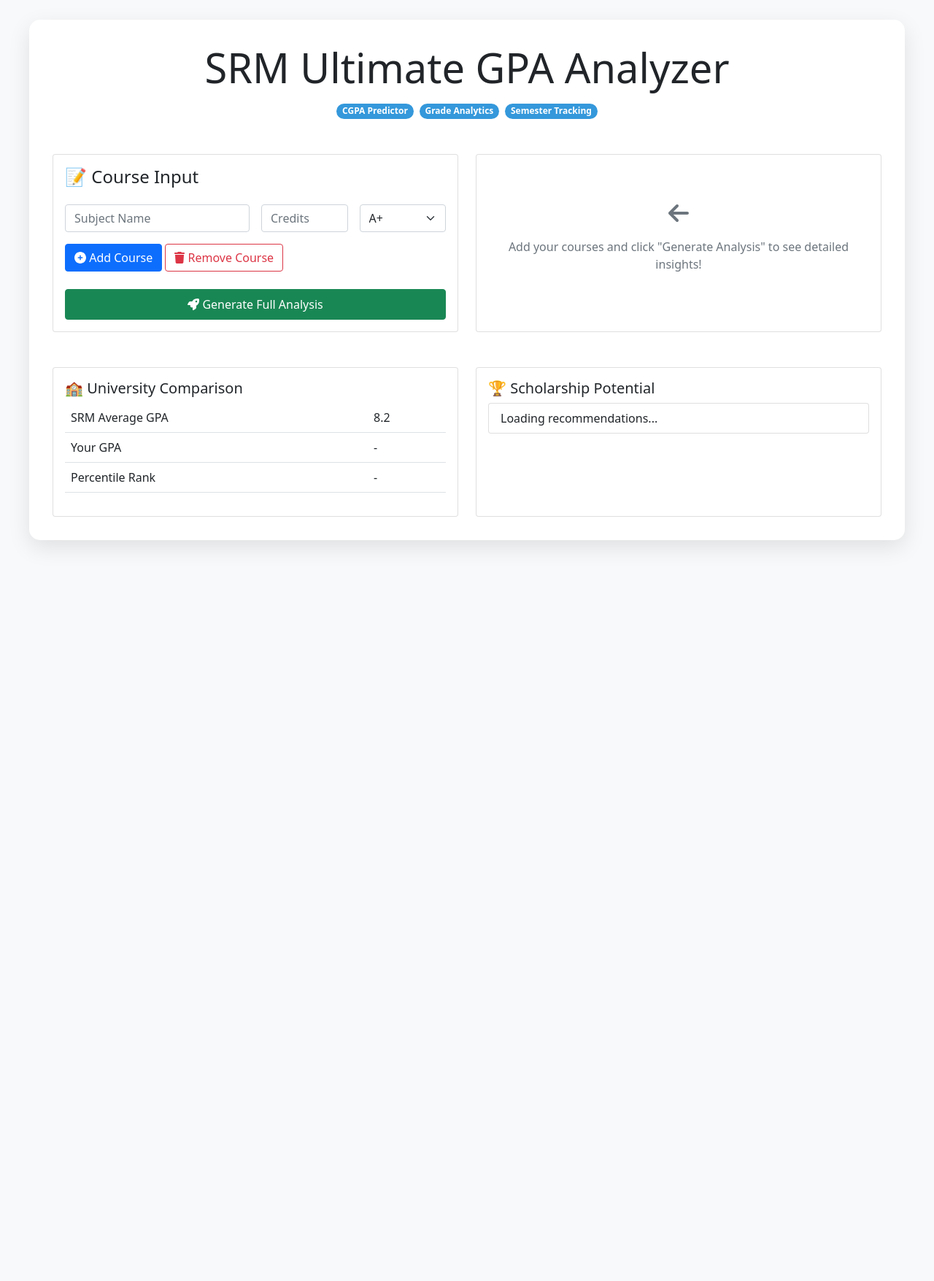
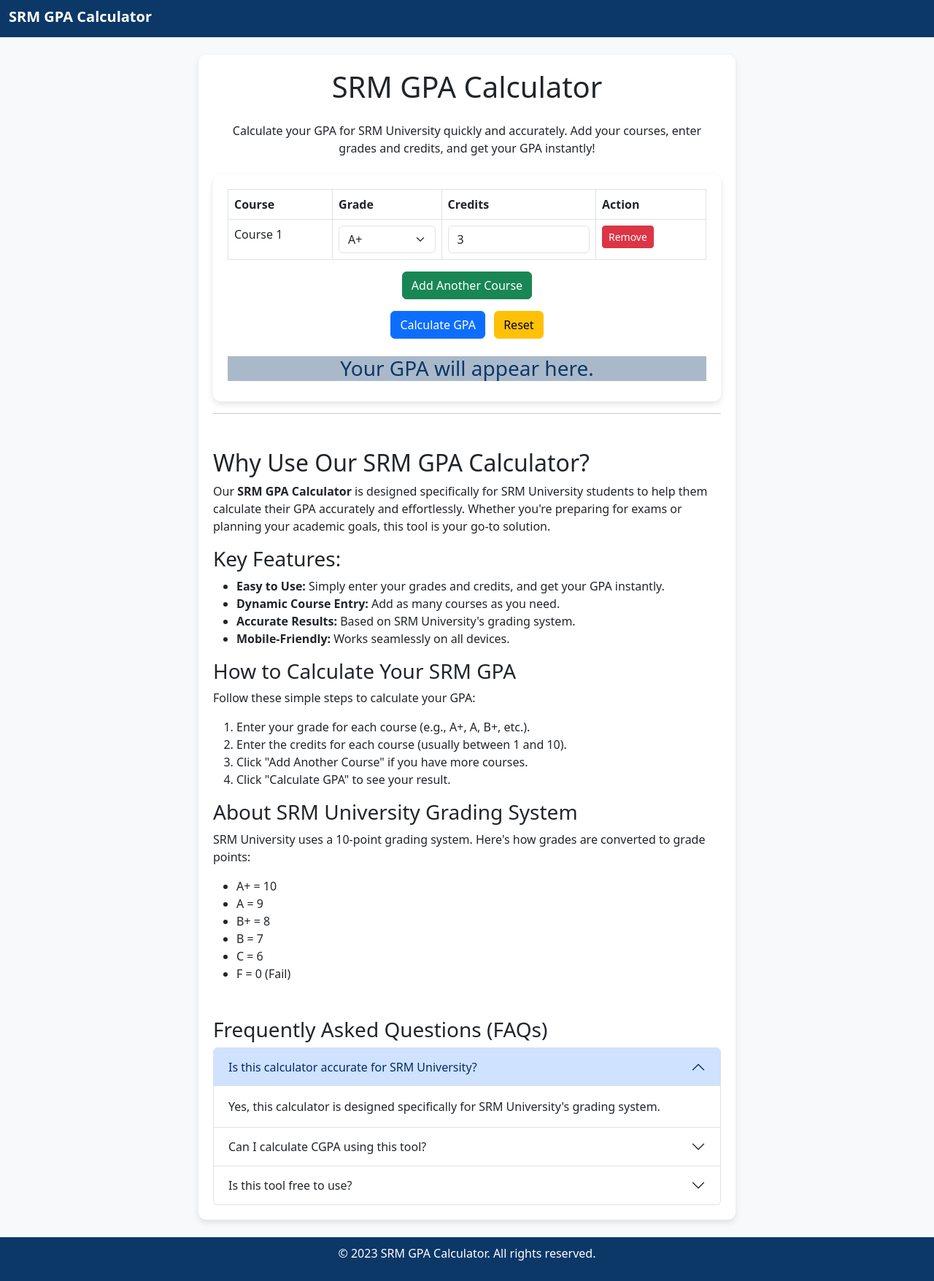
Before and after one commit to Techhubsg/srm-gpa-calculator, a plain HTML site: page index.html in a window 1280 px wide. Shown: the part 5-1760 px from the top of the page at 73% size. Before the commit the page ends 800 px from the top, so only its background shows below. Drawn offline with nearby package versions, Linux system fonts and the light colour scheme.

Commit message:
Update index.html

```diff
--- a/index.html
+++ b/index.html
@@ -3,320 +3,319 @@
 <head>
   <meta charset="UTF-8">
   <meta name="viewport" content="width=device-width, initial-scale=1.0">
-    <title>SRM GPA Calculator - Ultimate Tool for Students</title>
-    <meta name="description" content="SRM University's most detailed GPA calculator with semester tracking, grade analysis, and personalized insights. Calculate GPA/CGPA instantly!">
-    <link href="https://cdn.jsdelivr.net/npm/bootstrap@5.1.3/dist/css/bootstrap.min.css" rel="stylesheet">
-    <script src="https://cdn.jsdelivr.net/npm/chart.js"></script>
+  <meta name="description" content="Calculate your SRM GPA easily with our free SRM GPA Calculator. Accurate, fast, and user-friendly. Perfect for SRM University students!">
+  <meta name="keywords" content="srm gpa calculator, srm university gpa calculator, srm gpa calculation, srm grade calculator, srm cgpa calculator">
+  <meta name="author" content="srm gpa calculator">
+  <title>SRM GPA Calculator - Calculate Your GPA Easily</title>
+  <!-- favicon -->
+   <link rel="shortcut icon" href="./logo.png" type="image/x-icon">
+  <!-- Bootstrap CSS -->
+  <link href="https://cdn.jsdelivr.net/npm/bootstrap@5.3.0/dist/css/bootstrap.min.css" rel="stylesheet">
   <style>
-        :root {
-            --primary-color: #2c3e50;
-            --secondary-color: #3498db;
+    body {
+      background-color: #f8f9fa;
     }
-        body { background: #f8f9fa; }
-        .tool-container {
-            background: white;
-            border-radius: 15px;
-            box-shadow: 0 10px 30px rgba(0,0,0,0.1);
-            margin: 2rem auto;
-            padding: 2rem;
-            max-width: 1200px;
+    .navbar {
+      background-color: #0c3868 !important;
     }
-        .feature-badge { background: var(--secondary-color); }
-        .analysis-card { border-left: 4px solid var(--secondary-color); }
-        #gradeDistributionChart { max-height: 300px; }
+    .navbar-brand {
+      color: #fff !important;
+      font-weight: bold;
+    }
+    .calculator-container {
+      background-color: #fff;
+      padding: 30px;
+      border-radius: 10px;
+      box-shadow: 0 4px 8px rgba(0, 0, 0, 0.1);
+      margin-top: 30px;
+    }
+    .result {
+      font-size: 24px;
+      font-weight: bold;
+      color: #0c3868;
+      margin-top: 20px;
+      background: #0c386859;
+    }
+    .footer {
+      background-color: #0c3868;
+      color: #fff;
+      padding: 10px 0;
+
+    }
+    .calculator-container {
+    max-width: 800px;
+    margin: 0 auto;
+    background-color: #fff;
+    padding: 20px;
+    border-radius: 10px;
+    box-shadow: 0 4px 8px rgba(0, 0, 0, 0.1);
+  }
+  .form-label {
+    font-weight: 500;
+    color: #333;
+  }
+
   </style>
 </head>
 <body>
-    <div class="tool-container">
-        <!-- Header Section -->
-        <div class="text-center mb-5">
-            <h1 class="display-4 mb-3">SRM Ultimate GPA Analyzer</h1>
-            <div class="d-flex justify-content-center gap-2 flex-wrap">
-                <span class="feature-badge badge rounded-pill">CGPA Predictor</span>
-                <span class="feature-badge badge rounded-pill">Grade Analytics</span>
-                <span class="feature-badge badge rounded-pill">Semester Tracking</span>
+  <!-- Navbar -->
+  <nav class="navbar navbar-expand-lg navbar-dark">
+    <div class="container-fluid">
+      <a class="navbar-brand" href="#" title="SRM GPA Calculator">SRM GPA Calculator</a>
+    </div>
+  </nav>
+
+  <!-- Main Content -->
+  <div class="container my-4">
+    <div class="row">
+      <div class="col-lg-8 offset-lg-2">
+        <div class="calculator-container">
+          <h1 class="text-center mb-4">SRM GPA Calculator</h1>
+          <p class="text-center mb-4">Calculate your GPA for SRM University quickly and accurately. Add your courses, enter grades and credits, and get your GPA instantly!</p>
+
+          <div class="calculator-container">
+
+
+            <!-- Input Table -->
+            <div class="table-responsive">
+              <table class="table table-bordered" id="courseTable">
+                <thead>
+                  <tr>
+                    <th>Course</th>
+                    <th>Grade</th>
+                    <th>Credits</th>
+                    <th>Action</th>
+                  </tr>
+                </thead>
+                <tbody>
+                  <!-- Default Row -->
+                  <tr id="row1">
+                    <td>Course 1</td>
+                    <td>
+                      <select class="form-select grade-input">
+                        <option value="10">A+</option>
+                        <option value="9">A</option>
+                        <option value="8">B+</option>
+                        <option value="7">B</option>
+                        <option value="6">C</option>
+                        <option value="0">F</option>
+                      </select>
+                    </td>
+                    <td>
+                      <input type="number" class="form-control credit-input" value="3" min="1" max="10" required>
+                    </td>
+                    <td>
+                      <button class="btn btn-danger btn-sm" onclick="removeRow(1)">Remove</button>
+                    </td>
+                  </tr>
+                </tbody>
+              </table>
+            </div>
+
+            <!-- Add Row Button -->
+            <div class="text-center mb-3">
+              <button class="btn btn-success" onclick="addRow()">Add Another Course</button>
+            </div>
+
+            <!-- Calculate and Reset Buttons -->
+            <div class="text-center mb-3">
+              <button class="btn btn-primary me-2" onclick="calculateGPA()">Calculate GPA</button>
+              <button class="btn btn-warning" onclick="resetCalculator()">Reset</button>
+            </div>
+
+            <!-- Result Display -->
+            <div class="result text-center mt-4">
+              <h3 id="gpaResult">Your GPA will appear here.</h3>
+            </div>
+          </div>
+          <hr>
+        <!-- SEO-Optimized Content -->
+        <div class="mt-5">
+          <h2>Why Use Our SRM GPA Calculator?</h2>
+          <p>Our <strong>SRM GPA Calculator</strong> is designed specifically for SRM University students to help them calculate their GPA accurately and effortlessly. Whether you're preparing for exams or planning your academic goals, this tool is your go-to solution.</p>
+
+          <h3>Key Features:</h3>
+          <ul>
+            <li><strong>Easy to Use:</strong> Simply enter your grades and credits, and get your GPA instantly.</li>
+            <li><strong>Dynamic Course Entry:</strong> Add as many courses as you need.</li>
+            <li><strong>Accurate Results:</strong> Based on SRM University's grading system.</li>
+            <li><strong>Mobile-Friendly:</strong> Works seamlessly on all devices.</li>
+          </ul>
+
+          <h3>How to Calculate Your SRM GPA</h3>
+          <p>Follow these simple steps to calculate your GPA:</p>
+          <ol>
+            <li>Enter your grade for each course (e.g., A+, A, B+, etc.).</li>
+            <li>Enter the credits for each course (usually between 1 and 10).</li>
+            <li>Click "Add Another Course" if you have more courses.</li>
+            <li>Click "Calculate GPA" to see your result.</li>
+          </ol>
+
+          <h3>About SRM University Grading System</h3>
+          <p>SRM University uses a 10-point grading system. Here's how grades are converted to grade points:</p>
+          <ul>
+            <li>A+ = 10</li>
+            <li>A = 9</li>
+            <li>B+ = 8</li>
+            <li>B = 7</li>
+            <li>C = 6</li>
+            <li>F = 0 (Fail)</li>
+          </ul>
+
+
+          <!-- FAQs Section -->
+<h3 class="mt-5">Frequently Asked Questions (FAQs)</h3>
+<div class="accordion" id="faqAccordion">
+  <!-- FAQ 1 -->
+  <div class="accordion-item">
+    <h2 class="accordion-header" id="faqHeading1">
+      <button class="accordion-button" type="button" data-bs-toggle="collapse" data-bs-target="#faqCollapse1" aria-expanded="true" aria-controls="faqCollapse1">
+        Is this calculator accurate for SRM University?
+      </button>
+    </h2>
+    <div id="faqCollapse1" class="accordion-collapse collapse show" aria-labelledby="faqHeading1" data-bs-parent="#faqAccordion">
+      <div class="accordion-body">
+        Yes, this calculator is designed specifically for SRM University's grading system.
+      </div>
     </div>
   </div>
 
-        <!-- Main Calculator Section -->
-        <div class="row g-4">
-            <!-- Input Panel -->
-            <div class="col-lg-6">
-                <div class="card h-100">
-                    <div class="card-body">
-                        <h4 class="card-title mb-4">📝 Course Input</h4>
-                        <div id="courses-container">
-                            <!-- Dynamic course entries will be added here -->
+  <!-- FAQ 2 -->
+  <div class="accordion-item">
+    <h2 class="accordion-header" id="faqHeading2">
+      <button class="accordion-button collapsed" type="button" data-bs-toggle="collapse" data-bs-target="#faqCollapse2" aria-expanded="false" aria-controls="faqCollapse2">
+        Can I calculate CGPA using this tool?
+      </button>
+    </h2>
+    <div id="faqCollapse2" class="accordion-collapse collapse" aria-labelledby="faqHeading2" data-bs-parent="#faqAccordion">
+      <div class="accordion-body">
+        Currently, this tool calculates GPA. However, you can use it multiple times for different semesters to calculate your CGPA manually.
       </div>
-                        <div class="d-grid gap-2 d-md-block mt-3">
-                            <button class="btn btn-primary" onclick="addCourse()">
-                                <i class="fas fa-plus-circle"></i> Add Course
+    </div>
+  </div>
+
+  <!-- FAQ 3 -->
+  <div class="accordion-item">
+    <h2 class="accordion-header" id="faqHeading3">
+      <button class="accordion-button collapsed" type="button" data-bs-toggle="collapse" data-bs-target="#faqCollapse3" aria-expanded="false" aria-controls="faqCollapse3">
+        Is this tool free to use?
       </button>
-                            <button class="btn btn-outline-danger" onclick="removeCourse()">
-                                <i class="fas fa-trash"></i> Remove Course
-                            </button>
-                        </div>
-                        <div class="mt-4">
-                            <button class="btn btn-success w-100 py-2" onclick="calculateGPA()">
-                                <i class="fas fa-rocket"></i> Generate Full Analysis
-                            </button>
+    </h2>
+    <div id="faqCollapse3" class="accordion-collapse collapse" aria-labelledby="faqHeading3" data-bs-parent="#faqAccordion">
+      <div class="accordion-body">
+        Yes, this SRM GPA Calculator is completely free to use.
       </div>
     </div>
   </div>
 </div>
 
-            <!-- Results Panel -->
-            <div class="col-lg-6">
-                <div class="card h-100">
-                    <div class="card-body">
-                        <div id="results" style="display: none;">
-                            <h4 class="card-title mb-4">📊 Detailed Analysis</h4>
 
-                            <!-- Key Metrics -->
-                            <div class="row mb-4">
-                                <div class="col-md-6">
-                                    <div class="analysis-card p-3 mb-3">
-                                        <small class="text-muted">Current GPA</small>
-                                        <h2 class="mb-0" id="currentGpa">0.00</h2>
-                                        <small class="text-muted">/10.00</small>
-                                    </div>
-                                </div>
-                                <div class="col-md-6">
-                                    <div class="analysis-card p-3 mb-3">
-                                        <small class="text-muted">Credits Completed</small>
-                                        <h2 class="mb-0" id="totalCredits">0</h2>
-                                    </div>
-                                </div>
-                            </div>
-
-                            <!-- Progress to Target -->
-                            <div class="mb-4">
-                                <h5>🎯 Progress to Target GPA</h5>
-                                <div class="progress" style="height: 25px;">
-                                    <div id="gpaProgress" class="progress-bar"
-                                         role="progressbar" style="width: 0%">8.2/9.0</div>
-                                </div>
-                                <div class="mt-2">
-                                    <input type="number" id="targetGpa" step="0.1" min="0" max="10"
-                                           class="form-control form-control-sm"
-                                           placeholder="Set target GPA (e.g., 9.0)">
-                                </div>
-                            </div>
-
-                            <!-- Grade Distribution Chart -->
-                            <div class="mb-4">
-                                <h5>📈 Grade Distribution</h5>
-                                <canvas id="gradeDistributionChart"></canvas>
-                            </div>
-
-                            <!-- Actionable Insights -->
-                            <div class="alert alert-warning">
-                                <h5>💡 Performance Insights</h5>
-                                <div id="performanceInsights"></div>
-                            </div>
-
-                            <!-- Subject Breakdown -->
-                            <div class="mb-4">
-                                <h5>📚 Subject-wise Performance</h5>
-                                <div id="subjectBreakdown" class="row"></div>
-                            </div>
-                        </div>
-
-                        <!-- Initial State Message -->
-                        <div id="initialMessage" class="text-center text-muted py-5">
-                            <i class="fas fa-arrow-left fa-2x mb-3"></i>
-                            <p>Add your courses and click "Generate Analysis" to see detailed insights!</p>
         </div>
       </div>
     </div>
   </div>
   </div>
 
-        <!-- Value-Added Sections -->
-        <div class="row mt-4 g-4">
-            <!-- GPA Comparison -->
-            <div class="col-md-6">
-                <div class="card h-100">
-                    <div class="card-body">
-                        <h5>🏫 University Comparison</h5>
-                        <table class="table">
-                            <tr><td>SRM Average GPA</td><td>8.2</td></tr>
-                            <tr><td>Your GPA</td><td id="comparisonGpa">-</td></tr>
-                            <tr><td>Percentile Rank</td><td id="percentileRank">-</td></tr>
-                        </table>
+  <!-- Footer -->
+  <footer class="footer text-center">
+    <div class="container">
+      <p>&copy; 2023 SRM GPA Calculator. All rights reserved.</p>
     </div>
-                </div>
-            </div>
+  </footer>
 
-            <!-- Scholarship Info -->
-            <div class="col-md-6">
-                <div class="card h-100">
-                    <div class="card-body">
-                        <h5>🏆 Scholarship Potential</h5>
-                        <ul id="scholarshipInfo" class="list-group">
-                            <li class="list-group-item">Loading recommendations...</li>
-                        </ul>
-                    </div>
-                </div>
-            </div>
-        </div>
-    </div>
-
-    <!-- Scripts -->
-    <script src="https://cdn.jsdelivr.net/npm/bootstrap@5.1.3/dist/js/bootstrap.bundle.min.js"></script>
-    <script src="https://cdnjs.cloudflare.com/ajax/libs/font-awesome/6.0.0/js/all.min.js"></script>
+  <!-- Bootstrap JS -->
+  <script src="https://cdn.jsdelivr.net/npm/bootstrap@5.3.0/dist/js/bootstrap.bundle.min.js"></script>
 
 <script>
-        // Grade Configuration
-        const gradeConfig = {
-            'A+': { points: 10, color: '#27ae60' },
-            'A': { points: 9, color: '#2ecc71' },
-            'B+': { points: 8, color: '#f1c40f' },
-            'B': { points: 7, color: '#f39c12' },
-            'C+': { points: 6, color: '#e67e22' },
-            'C': { points: 5, color: '#d35400' },
-            'D': { points: 4, color: '#e74c3c' },
-            'F': { points: 0, color: '#c0392b' }
-        };
+      let rowCount = 1;
 
-        // Initialize Chart
-        let gradeChart;
-        const ctx = document.getElementById('gradeDistributionChart').getContext('2d');
-
-        // Course Management
-        let courses = [];
-
-        function addCourse() {
-            const newCourse = document.createElement('div');
-            newCourse.className = 'course-entry row g-3 align-items-center mb-3';
-            newCourse.innerHTML = `
-                <div class="col-6">
-                    <input type="text" class="form-control subject-name" placeholder="Subject Name">
-                </div>
-                <div class="col-3">
-                    <input type="number" class="form-control credits-input"
-                           placeholder="Credits" min="0" step="0.5" required>
-                </div>
-                <div class="col-3">
-                    <select class="form-select grade-select">
-                        ${Object.entries(gradeConfig).map(([grade, data]) =>
-                            `<option value="${grade}" style="background:${data.color}30">${grade}</option>`
-                        ).join('')}
+// Function to add a new row
+function addRow() {
+  rowCount++;
+  const tableBody = document.querySelector("#courseTable tbody");
+  const newRow = `
+    <tr id="row${rowCount}">
+      <td>Course ${rowCount}</td>
+      <td>
+        <select class="form-select grade-input">
+          <option value="10">A+</option>
+          <option value="9">A</option>
+          <option value="8">B+</option>
+          <option value="7">B</option>
+          <option value="6">C</option>
+          <option value="0">F</option>
         </select>
-                </div>
+      </td>
+      <td>
+        <input type="number" class="form-control credit-input" value="3" min="1" max="10" required>
+      </td>
+      <td>
+        <button class="btn btn-danger btn-sm" onclick="removeRow(${rowCount})">Remove</button>
+      </td>
+    </tr>
   `;
-            document.getElementById('courses-container').appendChild(newCourse);
+  tableBody.insertAdjacentHTML('beforeend', newRow);
 }
 
-        function removeCourse() {
-            const container = document.getElementById('courses-container');
-            if (container.children.length > 0) {
-                container.removeChild(container.lastElementChild);
+// Function to remove a row
+function removeRow(rowId) {
+  const row = document.getElementById(`row${rowId}`);
+  if (row) row.remove();
+}
+
+// Function to calculate GPA
+function calculateGPA() {
+  const gradeInputs = document.querySelectorAll(".grade-input");
+  const creditInputs = document.querySelectorAll(".credit-input");
+
+  let totalWeightedGradePoints = 0;
+  let totalCredits = 0;
+
+  gradeInputs.forEach((gradeInput, index) => {
+    const grade = parseFloat(gradeInput.value);
+    const credits = parseFloat(creditInputs[index].value);
+
+    if (!isNaN(grade) && !isNaN(credits)) {
+      totalWeightedGradePoints += grade * credits;
+      totalCredits += credits;
+    }
+  });
+
+  if (totalCredits === 0) {
+    document.getElementById("gpaResult").innerText = "Please enter valid data.";
+  } else {
+    const gpa = (totalWeightedGradePoints / totalCredits).toFixed(2);
+    document.getElementById("gpaResult").innerText = `Your GPA is: ${gpa}`;
   }
 }
 
-        // Main Calculation Function
-        function calculateGPA() {
-            const entries = document.getElementsByClassName('course-entry');
-            courses = [];
-            let totalCredits = 0, totalPoints = 0;
-
-            // Process each course
-            Array.from(entries).forEach(entry => {
-                const course = {
-                    subject: entry.querySelector('.subject-name').value || 'Untitled Course',
-                    credits: parseFloat(entry.querySelector('.credits-input').value),
-                    grade: entry.querySelector('.grade-select').value
-                };
-
-                if (course.credits > 0) {
-                    totalCredits += course.credits;
-                    totalPoints += course.credits * gradeConfig[course.grade].points;
-                    courses.push(course);
+// Function to reset the calculator
+function resetCalculator() {
+  const tableBody = document.querySelector("#courseTable tbody");
+  tableBody.innerHTML = `
+    <tr id="row1">
+      <td>Course 1</td>
+      <td>
+        <select class="form-select grade-input">
+          <option value="10">A+</option>
+          <option value="9">A</option>
+          <option value="8">B+</option>
+          <option value="7">B</option>
+          <option value="6">C</option>
+          <option value="0">F</option>
+        </select>
+      </td>
+      <td>
+        <input type="number" class="form-control credit-input" value="3" min="1" max="10" required>
+      </td>
+      <td>
+        <button class="btn btn-danger btn-sm" onclick="removeRow(1)">Remove</button>
+      </td>
+    </tr>
+  `;
+  document.getElementById("gpaResult").innerText = "Your GPA will appear here.";
+  rowCount = 1;
 }
-            });
-
-            // Calculate GPA
-            const gpa = totalCredits > 0 ? (totalPoints / totalCredits) : 0;
-
-            // Update Display
-            document.getElementById('results').style.display = 'block';
-            document.getElementById('initialMessage').style.display = 'none';
-            document.getElementById('currentGpa').textContent = gpa.toFixed(2);
-            document.getElementById('totalCredits').textContent = totalCredits.toFixed(1);
-            document.getElementById('comparisonGpa').textContent = gpa.toFixed(2);
-
-            // Update Visualizations
-            updateGradeDistributionChart();
-            updatePerformanceInsights(gpa);
-            updateSubjectBreakdown();
-            updateScholarshipInfo(gpa);
-            updateGpaProgress(gpa);
-        }
-
-        // Advanced Features
-        function updateGradeDistributionChart() {
-            if (gradeChart) gradeChart.destroy();
-
-            const gradeCounts = Object.keys(gradeConfig).reduce((acc, grade) => {
-                acc[grade] = courses.filter(c => c.grade === grade).length;
-                return acc;
-            }, {});
-
-            gradeChart = new Chart(ctx, {
-                type: 'doughnut',
-                data: {
-                    labels: Object.keys(gradeCounts),
-                    datasets: [{
-                        data: Object.values(gradeCounts),
-                        backgroundColor: Object.values(gradeConfig).map(g => g.color)
-                    }]
-                },
-                options: {
-                    plugins: {
-                        legend: { position: 'bottom' },
-                        tooltip: { callbacks: { label: ctx => ` ${ctx.label}: ${ctx.raw} courses` } }
-                    }
-                }
-            });
-        }
-
-        function updatePerformanceInsights(gpa) {
-            const insights = [];
-            if (gpa >= 9) insights.push("🌟 You're in the top 5% of SRM students!");
-            if (courses.some(c => c.grade === 'F')) insights.push("⚠️ You have failing grades - consider retaking courses");
-            if (courses.filter(c => ['A+','A'].includes(c.grade)).length >= courses.length/2) {
-                insights.push("🚀 Strong performance! Keep up the good work");
-            }
-
-            document.getElementById('performanceInsights').innerHTML = insights
-                .map(i => `<div class="mb-2"><i class="fas fa-circle-info"></i> ${i}</div>`)
-                .join('');
-        }
-
-        function updateScholarshipInfo(gpa) {
-            const scholarships = [];
-            if (gpa >= 9.5) scholarships.push("President's Scholarship: 100% fee waiver");
-            if (gpa >= 9.0) scholarships.push("Dean's Award: ₹50,000 annual");
-            if (gpa >= 8.5) scholarships.push("Merit Scholarship: ₹25,000 annual");
-
-            const list = scholarships.length > 0
-                ? scholarships.map(s => `<li class="list-group-item">✅ ${s}</li>`).join('')
-                : '<li class="list-group-item">🎯 Aim for 8.5+ GPA for scholarship eligibility</li>';
-
-            document.getElementById('scholarshipInfo').innerHTML = list;
-        }
-
-        function updateGpaProgress(currentGpa) {
-            const targetGpa = parseFloat(document.getElementById('targetGpa').value) || 9.0;
-            const progress = (currentGpa / targetGpa) * 100;
-            document.getElementById('gpaProgress').style.width = `${Math.min(progress, 100)}%`;
-            document.getElementById('gpaProgress').textContent =
-                `${currentGpa.toFixed(1)}/${targetGpa.toFixed(1)}`;
-        }
-
-        // Initialize first course
-        window.onload = addCourse;
 </script>
 </body>
 </html>
```
Lines whose indentation alone changed are shown as unchanged.
